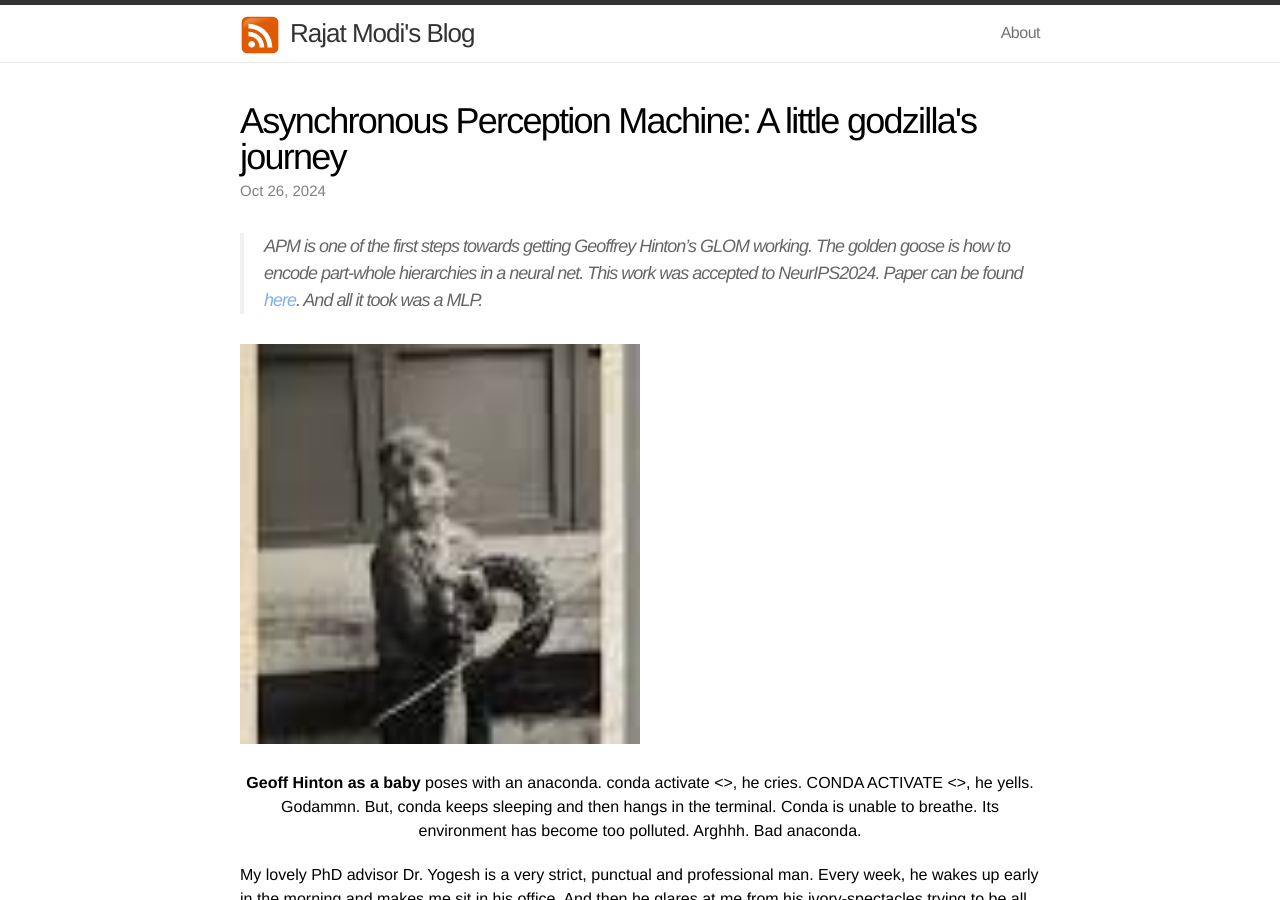
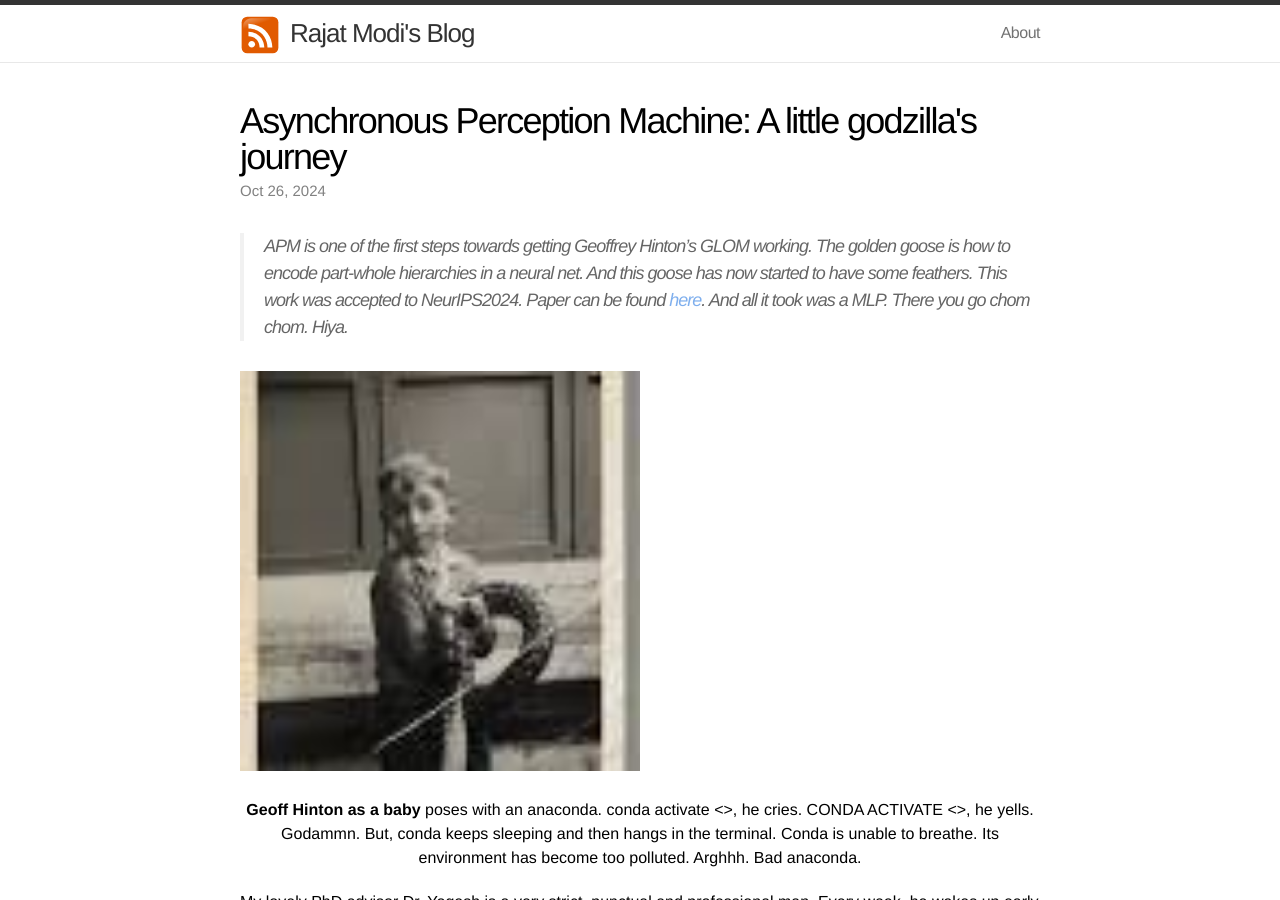
Before and after one commit to rajatmodi62/rajatmodi62.github.io, a Jekyll site: the page built from _posts/2024-10-26-hinton_apm.md, in a window 1280 px wide and 900 px high. Built offline with Jekyll 4.4.1, drawn with Linux system fonts in a browser that asks for light colours; comment, search, counter and statistics services are not loaded.

Commit message:
soft link blog

```diff
--- a/_posts/2024-10-26-hinton_apm.md
+++ b/_posts/2024-10-26-hinton_apm.md
@@ -5,7 +5,7 @@ title:  "Asynchronous Perception Machine: A little godzilla's journey"
 description: "APM is one of the first steps towards getting Hinton's GLOM working. The golden goose is how to encode part-whole hierarchies in a neural net"
 date:   2024-10-26 11:00:00
 ---
-> APM is one of the first steps towards getting Geoffrey Hinton's GLOM working. The golden goose is how to encode part-whole hierarchies in a neural net. This work was accepted to NeurIPS2024. Paper can be found <a href="URL">here</a>. And all it took was a MLP.
+> APM is one of the first steps towards getting Geoffrey Hinton's GLOM working. The golden goose is how to encode part-whole hierarchies in a neural net. And this goose has now started to have some feathers. This work was accepted to NeurIPS2024. Paper can be found <a href="URL">here</a>. And all it took was a MLP. There you go chom chom. Hiya.
 
 
 <div class="text-center" style="margin: 0 auto; max-width: 800px;"> <!-- Set max-width as needed -->
```
